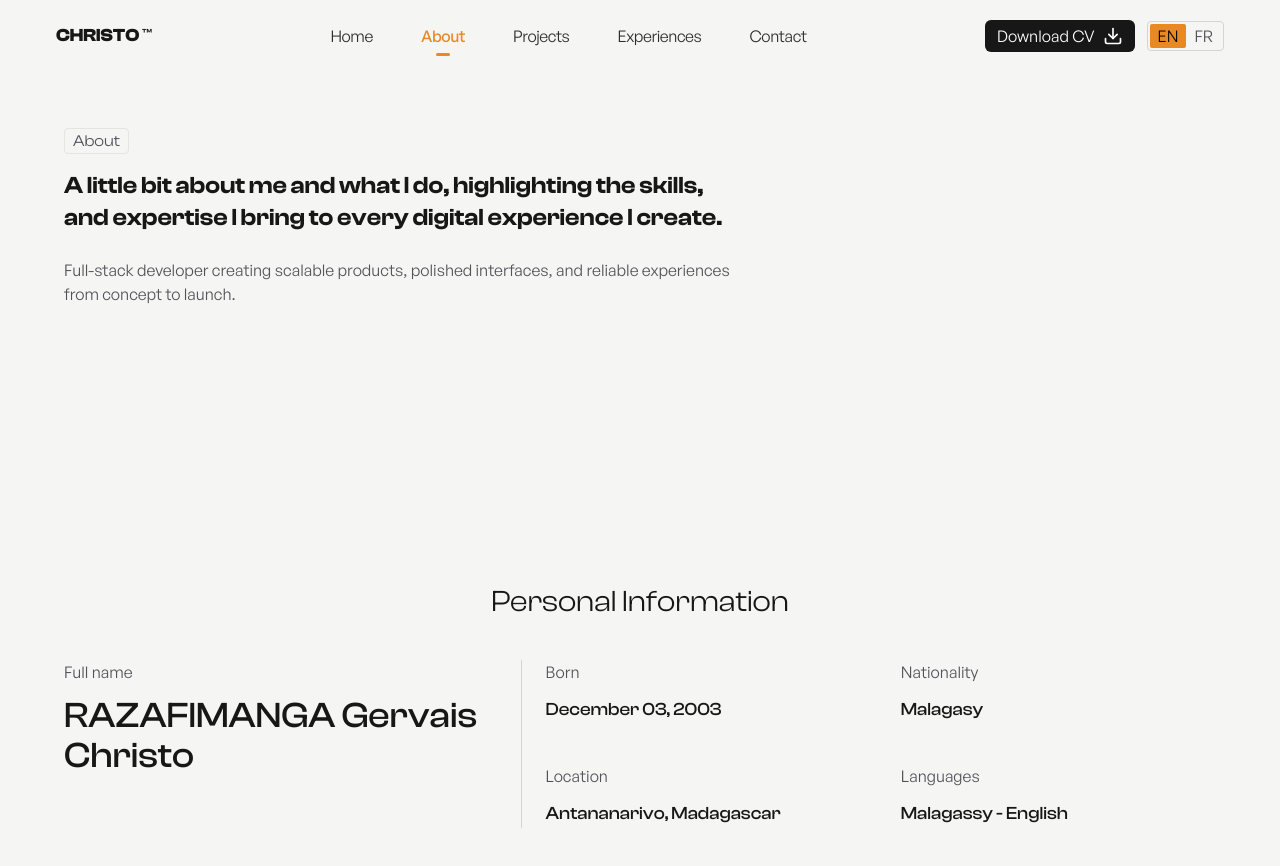
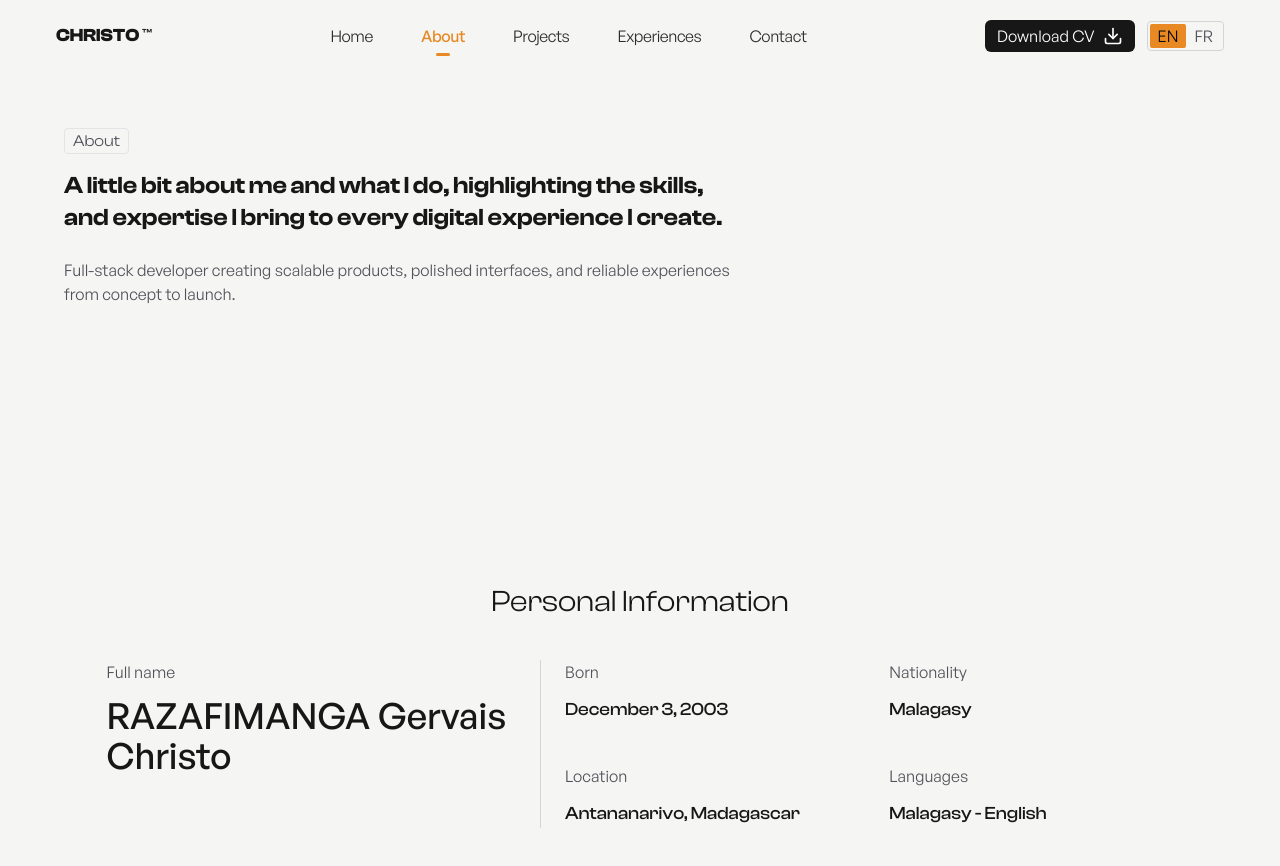
Before and after one commit to bossnare/portfolio, a Next.js app: page /about in a window 1280 px wide. Shown: the top 866 px of the page. Built offline with nearby package versions, Linux system fonts and the light colour scheme.

Commit message:
change personal-info to data-driven display

```diff
--- a/app/about/page.tsx
+++ b/app/about/page.tsx
@@ -3,6 +3,7 @@ import { Page, PageHeader } from '@/src/components/Page';
 import { LocationMap } from '@/src/components/location-map';
 import { stats } from '@/src/data/stats';
 import { Counter } from '@/src/components/about/Counter';
+import { personalInfo } from '@/src/data/personal-info';
 
 export const metadata: Metadata = {
   title: 'About',
@@ -22,38 +23,22 @@ export default function AboutPage() {
         </p>
         <section className="flex flex-col items-start justify-center w-full h-auto min-h-screen gap-8 md:gap-10 md:items-center">
           <h3 className="max-w-md text-3xl">Personal Information</h3>
-          <div className="flex flex-col justify-between w-full gap-6 divide-y md:divide-x md:divide-y-0 md:flex-row divide-zinc-300 dark:divide-white/8">
+          <div className="flex flex-col justify-between gap-6 divide-y md:divide-x md:divide-y-0 md:flex-row divide-zinc-300 dark:divide-white/8">
             <div className="flex flex-col gap-3 pb-8">
-              <span className="text-muted-foreground">Full name</span>
-              <span className="text-4xl font-medium font-display">
-                RAZAFIMANGA Gervais Christo
+              <span className="text-muted-foreground">
+                {personalInfo.label}
               </span>
+              <span className="text-4xl font-medium">{personalInfo.value}</span>
             </div>
-            <div className="md:w-[70%] pt-4 md:pt-0 grid grid-cols-2 justify-between gap-10 *:flex *:flex-col *:gap-3">
-              <div className="">
-                <span className="text-muted-foreground">Born</span>
-                <span className="text-lg font-medium font-display">
-                  December 03, 2003
-                </span>
-              </div>
-              <div className="">
-                <span className="text-muted-foreground">Nationality</span>
-                <span className="text-lg font-medium font-display">
-                  Malagasy
-                </span>
-              </div>
-              <div className="">
-                <span className="text-muted-foreground">Location</span>
-                <span className="text-lg font-medium font-display">
-                  Antananarivo, Madagascar
-                </span>
-              </div>
-              <div className="">
-                <span className="text-muted-foreground">Languages</span>
-                <span className="text-lg font-medium font-display">
-                  Malagassy - English
-                </span>
-              </div>
+            <div className="md:w-[70%] pt-4 md:pt-0 grid grid-cols-2 justify-between gap-10">
+              {personalInfo.data.map((info) => (
+                <div className="flex flex-col gap-3" key={info.value}>
+                  <span className="text-muted-foreground">{info.label}</span>
+                  <span className="text-lg font-medium font-display">
+                    {info.value}
+                  </span>
+                </div>
+              ))}
             </div>
           </div>
         </section>
--- /dev/null
+++ b/src/data/personal-info.ts
@@ -0,0 +1,22 @@
+export const personalInfo = {
+  label: 'Full name',
+  value: 'RAZAFIMANGA Gervais Christo',
+  data: [
+    {
+      label: 'Born',
+      value: 'December 3, 2003',
+    },
+    {
+      label: 'Nationality',
+      value: 'Malagasy',
+    },
+    {
+      label: 'Location',
+      value: 'Antananarivo, Madagascar',
+    },
+    {
+      label: 'Languages',
+      value: 'Malagasy - English',
+    },
+  ],
+};
```
